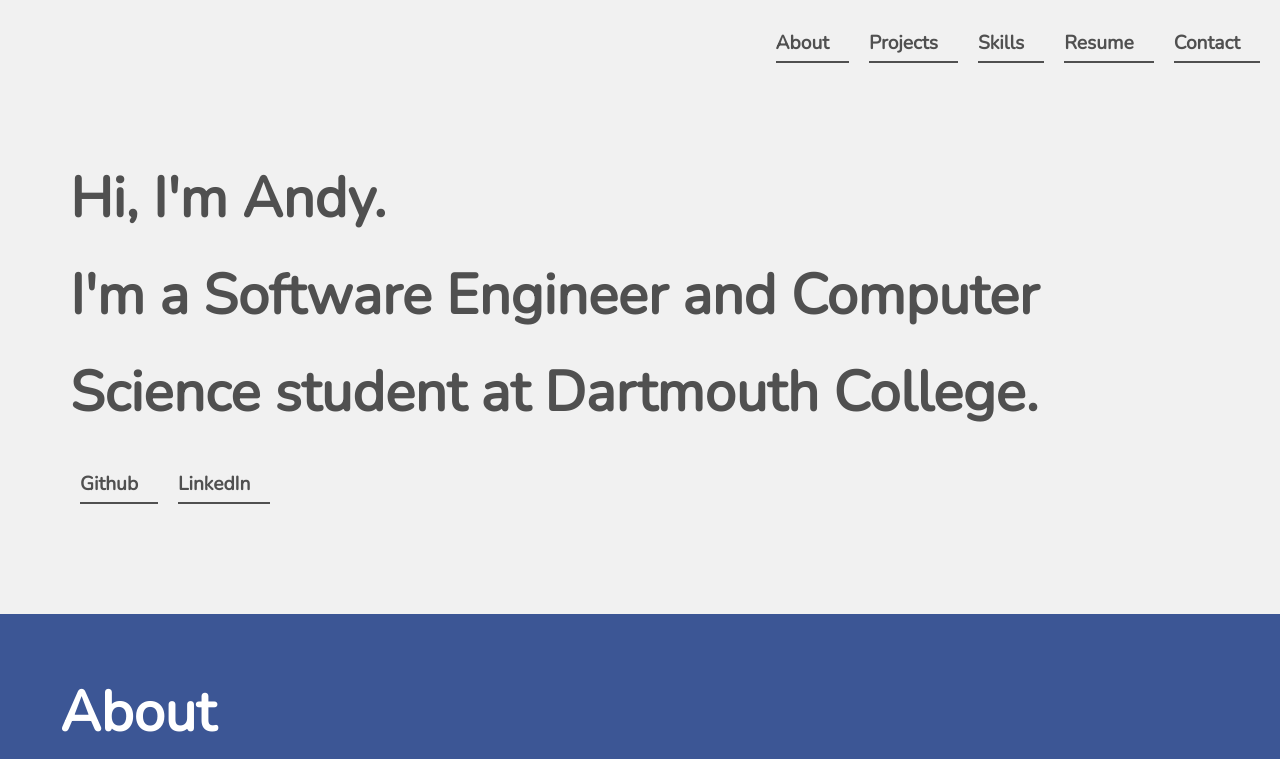
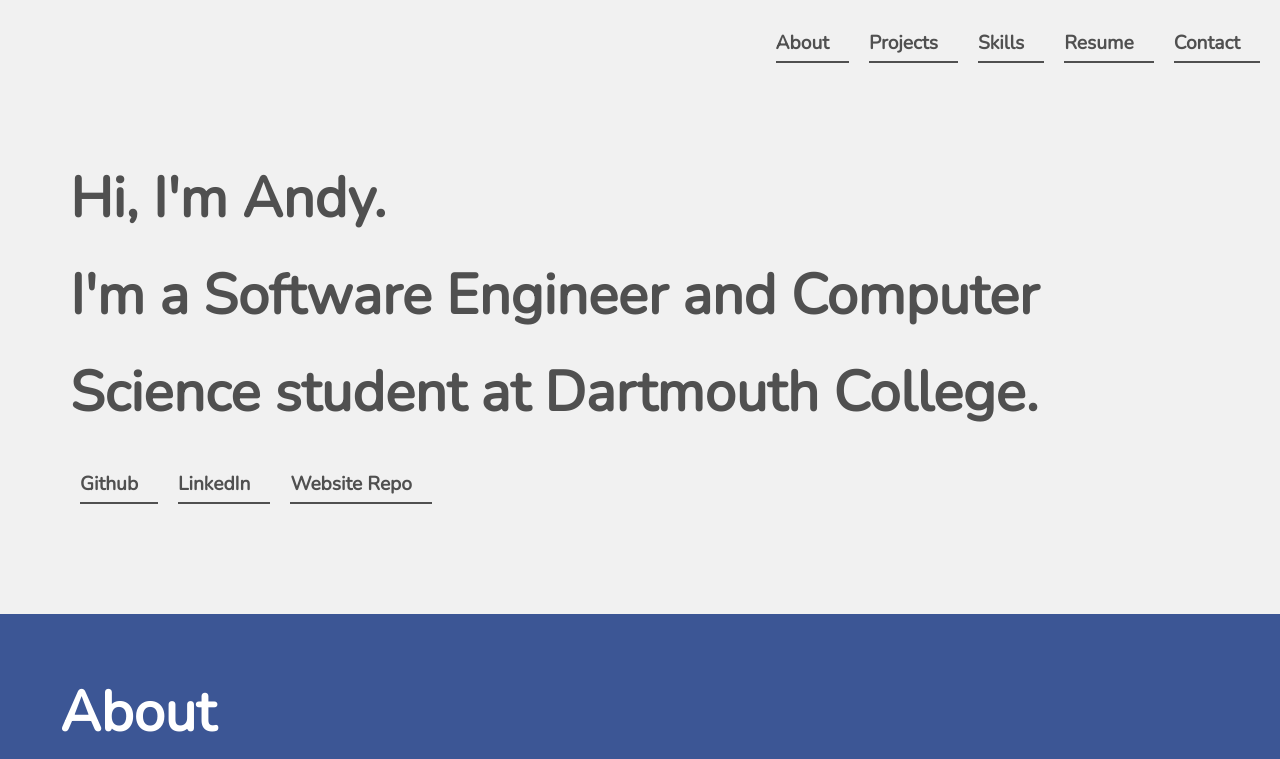
Before and after one commit to Aqkotz/andykotz_portfolio, a React (Create React App) app: page / in a window 1280 px wide. Shown: the top 759 px of the page. Built offline with nearby package versions, Linux system fonts and the light colour scheme; a web font is replaced by a local one.

Commit message:
added repo link

```diff
--- a/src/components/About.jsx
+++ b/src/components/About.jsx
@@ -8,17 +8,17 @@ function About(props){
             <div style={{display:"flex"}}>
                 <div>
                 <p>
-                    &nbsp; &nbsp; &nbsp; &nbsp;My name is Andy Kotz, and I was born and raised in Lyme, New Hampshire, but have
+                    My name is Andy Kotz, and I was born and raised in Lyme, New Hampshire, but have
                     also lived in India and Switzerland. I am currently a rising junior at Dartmouth pursuing a Bachelor of arts
                     in Computer Science and a Bachelor of Engineering. I'm interested in educational software, physical computing,
                     and computer-aided design.
                 </p>
                 <p>
-                    &nbsp; &nbsp; &nbsp; &nbsp;I have experience in web development, mobile development, and virtual reality. I am
+                    I have experience in web development, mobile development, and virtual reality. I am
                     pursuing a career in Software Engineering and currently looking for full-time internships.
                 </p>
                 <p>
-                    &nbsp; &nbsp; &nbsp; &nbsp;Check out my portfolio and resume below!
+                    Check out my portfolio and resume below!
                 </p>
                 </div>
                 <img
--- a/src/components/Heading.jsx
+++ b/src/components/Heading.jsx
@@ -14,6 +14,9 @@ function Heading(props) {
         <a className="TopBarButton" href="https://www.linkedin.com/in/andy-kotz-6a58391b9/">
             LinkedIn
         </a>
+        <a className="TopBarButton" href="https://github.com/Aqkotz/andykotz_portfolio">
+            Website Repo
+        </a>
     </span>
     </div>
   );
```
